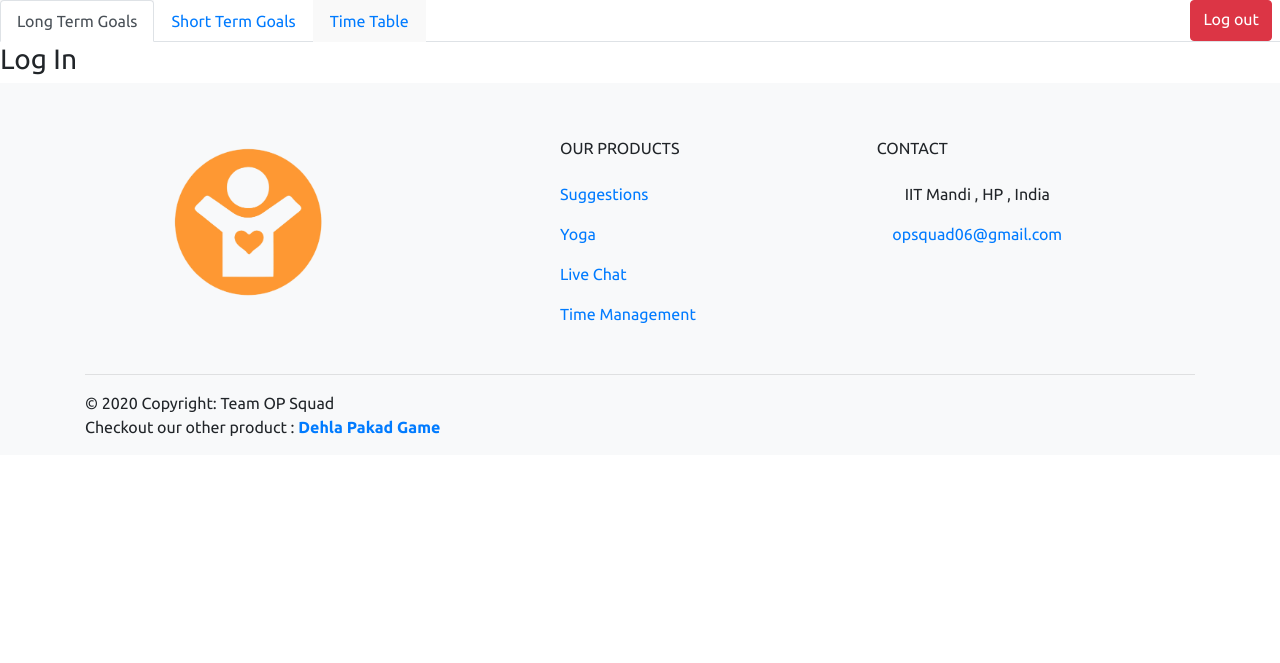
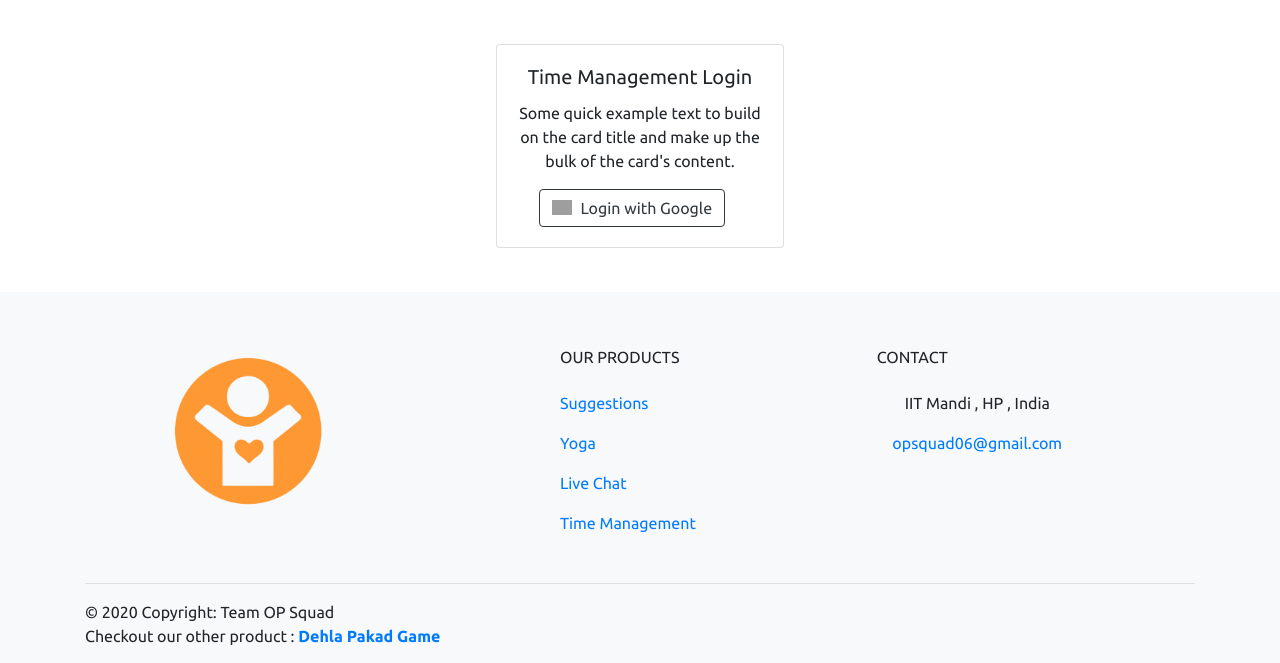
Before and after one commit to pranshukharkwal/WeCare, a Flask app: page /time in a window 1280 px wide. Shown: the part 63-726 px from the top of the page. Run offline with Flask 2, Linux system fonts and the light colour scheme; some libraries are stand-ins or nearby versions; grey boxes are pictures that could not be loaded.

Commit message:
Login frontend done

```diff
--- a/templates/time.html
+++ b/templates/time.html
@@ -18,22 +18,6 @@
 {% endblock %}
 
 {% block body %}
-
-<ul class="nav nav-tabs">
-  <li class="nav-item">
-    <a href="#longgoals" class="nav-link active" data-toggle="tab">Long Term Goals</a>
-  </li>
-  <li class="nav-item">
-    <a href="#shortgoals" class="nav-link" data-toggle="tab">Short Term Goals</a>
-  </li>
-  <li class="nav-item">
-    <a href="#timetable" class="nav-link" data-toggle="tab">Time Table</a>
-  </li>
-
-  <a class="btn btn-danger" href="/time/logout" id="log-out-btn">Log out</a>
-</ul>
-
-{% include 'cookiemanage.html' %}
 
 <!-- Adding scripts for firebase here -->
 <script src="https://www.gstatic.com/firebasejs/7.21.1/firebase-app.js"></script>
@@ -87,7 +88,23 @@
 {% else %}
 <!-- Not logged in -->
 
-<h3>Log In</h3>
+<div id="login-container" style="display: flex; padding: 32px 0;">
+  <div style="margin: 12px auto;">
+    <div class="card text-center" style="width: 18rem;">
+      <div class="card-body">
+        <h5 class="card-title">Time Management Login</h5>
+        <p class="card-text">Some quick example text to build on the card title and make up the bulk of the card's
+          content.</p>
+        <button id="sign-in-google" class="btn btn-outline-dark" href="/users/googleauth" role="button"
+          style="text-transform:none">
+          <img width="20px" style="margin-bottom:3px; margin-right:5px" alt="Google sign-in"
+            src="https://upload.wikimedia.org/wikipedia/commons/thumb/5/53/Google_%22G%22_Logo.svg/512px-Google_%22G%22_Logo.svg.png" />
+          Login with Google
+        </button>
+      </div>
+    </div>
+  </div>
+</div>
 
 <script>
 
```
Also changed, not shown: other parts of templates/time.html (+17 -18 lines).
